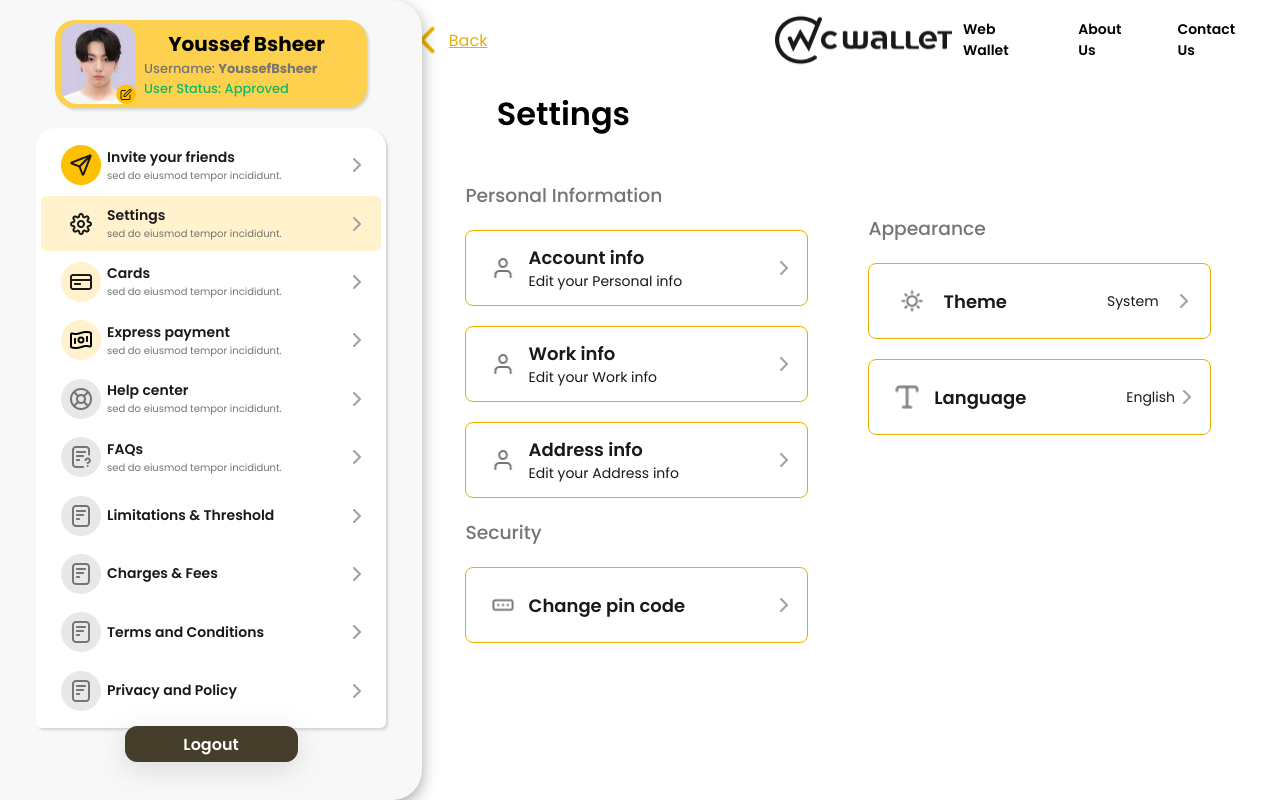
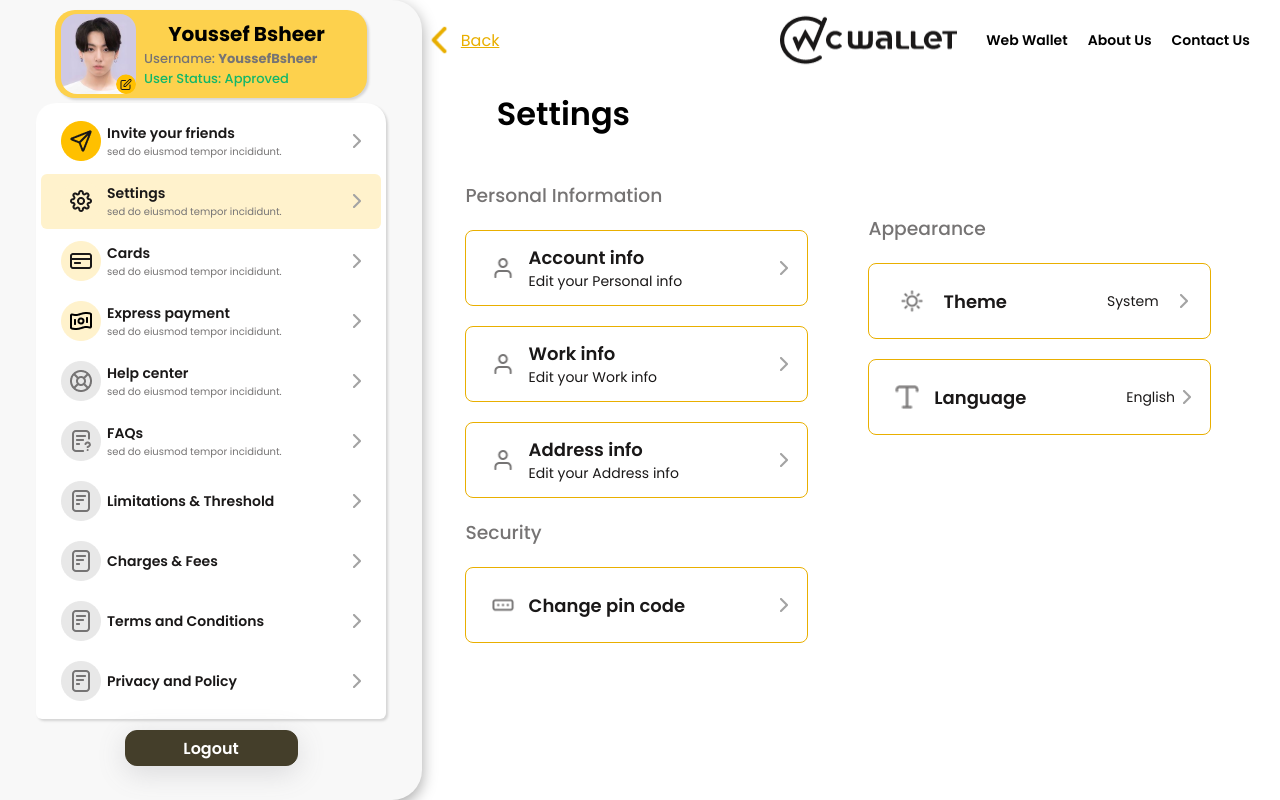
Before and after one commit to vjastoni/Profile-SideMenu, a React (Vite) app: page /profile-sidemenu/settings in a window 1280 px wide. Built offline with nearby package versions, Linux system fonts and the light colour scheme.

Commit message:
fixes bugs

```diff
--- a/src/App.css
+++ b/src/App.css
@@ -92,9 +92,9 @@
 
 /* Laptop */
 
-@media only screen and (max-width: 1366px) {
+@media only screen and (min-width: 1000px) and (max-width: 1366px) {
   .logoutButton {
-    margin-bottom: 9%;
+    margin-bottom: 8%;
   }
 }
 
--- a/src/components/ModalNav.module.css
+++ b/src/components/ModalNav.module.css
@@ -94,14 +94,13 @@
 }
 
 /* Laptops */
-
-@media only screen and (max-width: 1366px) {
+@media only screen and (min-width: 1000px) and (max-width: 1366px) {
   .faqsNav {
     justify-content: space-between;
   }
 
   .faqsBack {
-    margin-left: 8px;
+    margin-left: 20px;
   }
 
   .faqsBack img {
@@ -117,7 +116,7 @@
     display: flex;
     flex-direction: row;
     justify-content: end;
-    gap: 40px;
+    gap: 20px;
     cursor: pointer;
     margin: 0;
     font-size: 14px;
--- a/src/components/NavBarSettings.module.css
+++ b/src/components/NavBarSettings.module.css
@@ -24,12 +24,12 @@
 
 /* Laptops */
 
-@media only screen and (max-width: 1366px) {
+@media only screen and (min-width: 1000px) and (max-width: 1366px) {
   .settingsContainer {
     display: flex;
     flex-direction: column;
     width: 83%;
-    height: 75%;
+    height: 77%;
     align-items: center;
     justify-content: space-around;
   }
--- a/src/components/ProfileInfo.module.css
+++ b/src/components/ProfileInfo.module.css
@@ -78,6 +78,13 @@
   }
 }
 
+/* Laptops */
+@media only screen and (min-width: 1000px) and (max-width: 1366px) {
+  .profileContainer {
+    margin-top: 10px;
+    margin-bottom: 5px;
+  }
+}
 /* Tablet */
 
 @media only screen and (max-width: 768px) {
--- a/src/components/Setting.module.css
+++ b/src/components/Setting.module.css
@@ -46,7 +46,7 @@
 
 /* Laptops */
 
-@media only screen and (max-width: 1366px) {
+@media only screen and (min-width: 1000px) and (max-width: 1366px) {
   .settingsContainer {
     width: 340px;
     height: 55px;
--- a/src/components/TechnicalSupport.module.css
+++ b/src/components/TechnicalSupport.module.css
@@ -131,10 +131,10 @@ select {
 
 /* Laptops */
 
-@media only screen and (max-width: 1366px) {
+@media only screen and (min-width: 1000px) and (max-width: 1366px) {
   .technicalContainer {
     padding: 10px;
-    top: 58.5%;
+    top: 59%;
   }
 
   .form {
--- a/src/modal/AccountInformation.module.css
+++ b/src/modal/AccountInformation.module.css
@@ -209,7 +209,7 @@
 
 /* Laptops */
 
-@media only screen and (max-width: 1366px) {
+@media only screen and (min-width: 1000px) and (max-width: 1366px) {
   .accountInfoContainer {
     padding: 10px;
     top: 58.5%;
@@ -219,6 +219,7 @@
     padding-right: 80px;
     padding-left: 40px;
     margin-top: 0;
+    gap: 100px;
   }
   .firstColumn {
     padding-left: 20px;
@@ -260,9 +261,11 @@
     justify-content: center;
     gap: 6px;
     padding-top: 30px;
+    padding-left: 20px;
   }
   .saveButton {
-    margin-top: 60px;
+    margin-top: 40px;
+    margin-right: 0;
   }
 }
 
--- a/src/modal/AddressInformation.module.css
+++ b/src/modal/AddressInformation.module.css
@@ -110,7 +110,7 @@
 
 /* Laptops */
 
-@media only screen and (max-width: 1366px) {
+@media only screen and (min-width: 1000px) and (max-width: 1366px) {
   .formed {
     width: 59vw;
     padding: 0;
--- a/src/modal/RefundSupport.module.css
+++ b/src/modal/RefundSupport.module.css
@@ -213,7 +213,7 @@ select {
 
 /* Laptops */
 
-@media only screen and (max-width: 1366px) {
+@media only screen and (min-width: 1000px) and (max-width: 1366px) {
   .refundContainer {
     top: 58%;
     height: 79%;
--- a/src/modal/WorkInformation.module.css
+++ b/src/modal/WorkInformation.module.css
@@ -122,7 +122,7 @@
 
 /* Laptops */
 
-@media only screen and (max-width: 1366px) {
+@media only screen and (min-width: 1000px) and (max-width: 1366px) {
   .forms {
     width: 58vw;
     padding: 0;
--- a/src/pages/SettingsPage.module.css
+++ b/src/pages/SettingsPage.module.css
@@ -95,7 +95,7 @@
 
 /* Laptops */
 
-@media only screen and (max-width: 1366px) {
+@media only screen and (min-width: 1000px) and (max-width: 1366px) {
   .settingsContainer {
     width: 69%;
   }
```
